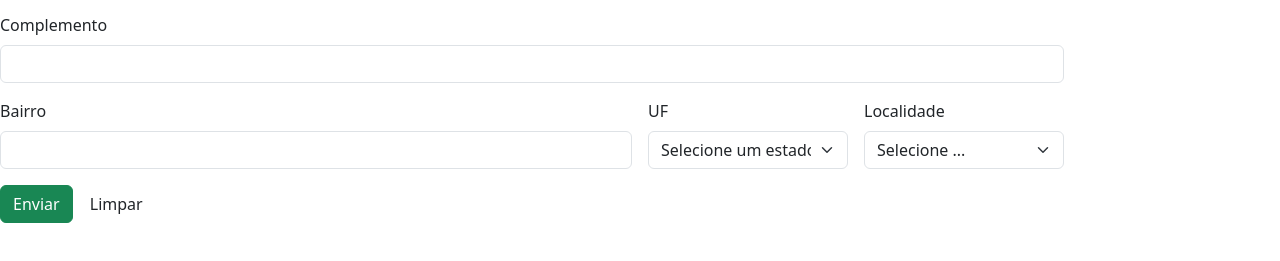
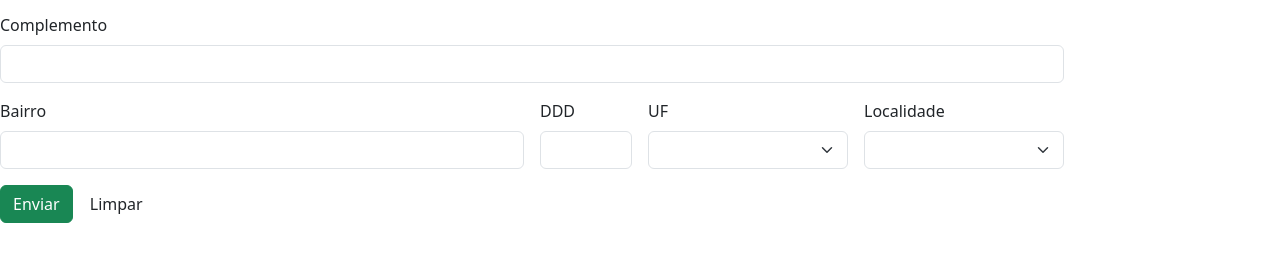
Before and after one commit to angelolustosa/cep-api, a plain HTML site: page index.html in a window 1280 px wide. Shown: the part 129-390 px from the top of the page. Drawn offline with nearby package versions, Linux system fonts and the light colour scheme; no server answers.

Commit message:
Carregar os municipios e estados

```diff
--- a/index.html
+++ b/index.html
@@ -34,43 +34,20 @@
             <input class="form-control" type="text" name="complemento" id="complemento">
         </div>
 
-        <div class="col-md-6">
+        <div class="col-md-5">
             <label class="form-label" for="bairro">Bairro</label>
             <input class="form-control" type="text" name="bairro" id="bairro">
+        </div>
+
+        <div class="col-md-1">
+            <label class="form-label" for="ddd">DDD</label>
+            <input class="form-control" type="text" name="ddd" id="ddd">
         </div>
 
         <div class="col-md-2">
             <!-- UF -->
             <label class="form-label" for="localidade">UF</label>
-            <select class="form-select" aria-label="Default select example" id="uf">
-                <option selected disabled>Selecione um estado</option>
-                <option value="AC">Acre (AC)</option>
-                <option value="AL">Alagoas (AL)</option>
-                <option value="AP">Amapá (AP)</option>
-                <option value="AM">Amazonas (AM)</option>
-                <option value="BA">Bahia (BA)</option>
-                <option value="CE">Ceará (CE)</option>
-                <option value="DF">Distrito Federal (DF)</option>
-                <option value="ES">Espírito Santo (ES)</option>
-                <option value="GO">Goiás (GO)</option>
-                <option value="MA">Maranhão (MA)</option>
-                <option value="MT">Mato Grosso (MT)</option>
-                <option value="MS">Mato Grosso do Sul (MS)</option>
-                <option value="MG">Minas Gerais (MG)</option>
-                <option value="PA">Pará (PA)</option>
-                <option value="PB">Paraíba (PB)</option>
-                <option value="PR">Paraná (PR)</option>
-                <option value="PE">Pernambuco (PE)</option>
-                <option value="PI">Piauí (PI)</option>
-                <option value="RJ">Rio de Janeiro (RJ)</option>
-                <option value="RN">Rio Grande do Norte (RN)</option>
-                <option value="RS">Rio Grande do Sul (RS)</option>
-                <option value="RO">Rondônia (RO)</option>
-                <option value="RR">Roraima (RR)</option>
-                <option value="SC">Santa Catarina (SC)</option>
-                <option value="SP">São Paulo (SP)</option>
-                <option value="SE">Sergipe (SE)</option>
-                <option value="TO">Tocantins (TO)</option>
+            <select class="form-select" aria-label="Default select example" id="uf" onchange="fetchMunicipios(event)">
             </select>
         </div>
 
@@ -78,10 +55,6 @@
             <!-- Localidade -->
             <label class="form-label" for="localidade">Localidade</label>
             <select class="form-select" aria-label="Default select example" id="localidade">
-                <option selected>Selecione ...</option>
-                <option value="1">One</option>
-                <option value="2">Two</option>
-                <option value="3">Three</option>
             </select>
         </div>
 
--- a/script.js
+++ b/script.js
@@ -6,6 +6,7 @@ const consultarCep = () => {
   let uri = `https://cep.awesomeapi.com.br/json/${cep}`
 
   console.log(`URI: ${uri}`)
+
   fetch(uri)
     .then(response => response.json())
     .then(json => {
@@ -13,10 +14,57 @@ const consultarCep = () => {
 
       document.getElementById('logradouro').value = json.address
       document.getElementById('bairro').value = json.district
+      document.getElementById('ddd').value = json.ddd
       document.getElementById('uf').value = json.state
+      document.getElementById('localidade').value = json.city
     })
 }
 
-/* function consultarCep() {
 
-} */
+const fetchEstados = () => {
+  let uri = `https://servicodados.ibge.gov.br/api/v1/localidades/estados?orderBy=nome`
+
+  console.log(`URI: ${uri}`)
+
+  fetch(uri)
+    .then(response => response.json())
+    .then(data => {
+      console.log(data)
+
+      let options = '<option selected disabled>Selecione...</option>'
+
+      data.forEach(estado => {
+        options = options + `<option value="${estado.sigla}">${estado.nome}</option>`
+      });
+
+      document.getElementById('uf').innerHTML = options
+      //' <option value="AC">Acre (AC)</option>  <option value="AL">Alagoas (AL)</option> <option value="AP">Amapá (AP)</option>'
+
+    })
+}
+
+fetchEstados()
+
+const fetchMunicipios = (event) => {
+  console.log(event.target.value);
+
+  const uf = event.target.value
+
+  fetch(`https://servicodados.ibge.gov.br/api/v1/localidades/estados/${uf}/municipios`)
+    .then(response => response.json())
+    .then(json => {
+      console.log(json)
+
+      let options = '<option selected disabled>Selecione...</option>'
+
+      json.forEach(municipio => {
+        options = options + `<option value="${municipio.nome}">${municipio.nome}</option>`
+      })
+
+      document.getElementById('localidade').innerHTML = options
+
+    })
+
+}
+
+//fetchMunicipios()
```
Lines whose indentation alone changed are shown as unchanged.
